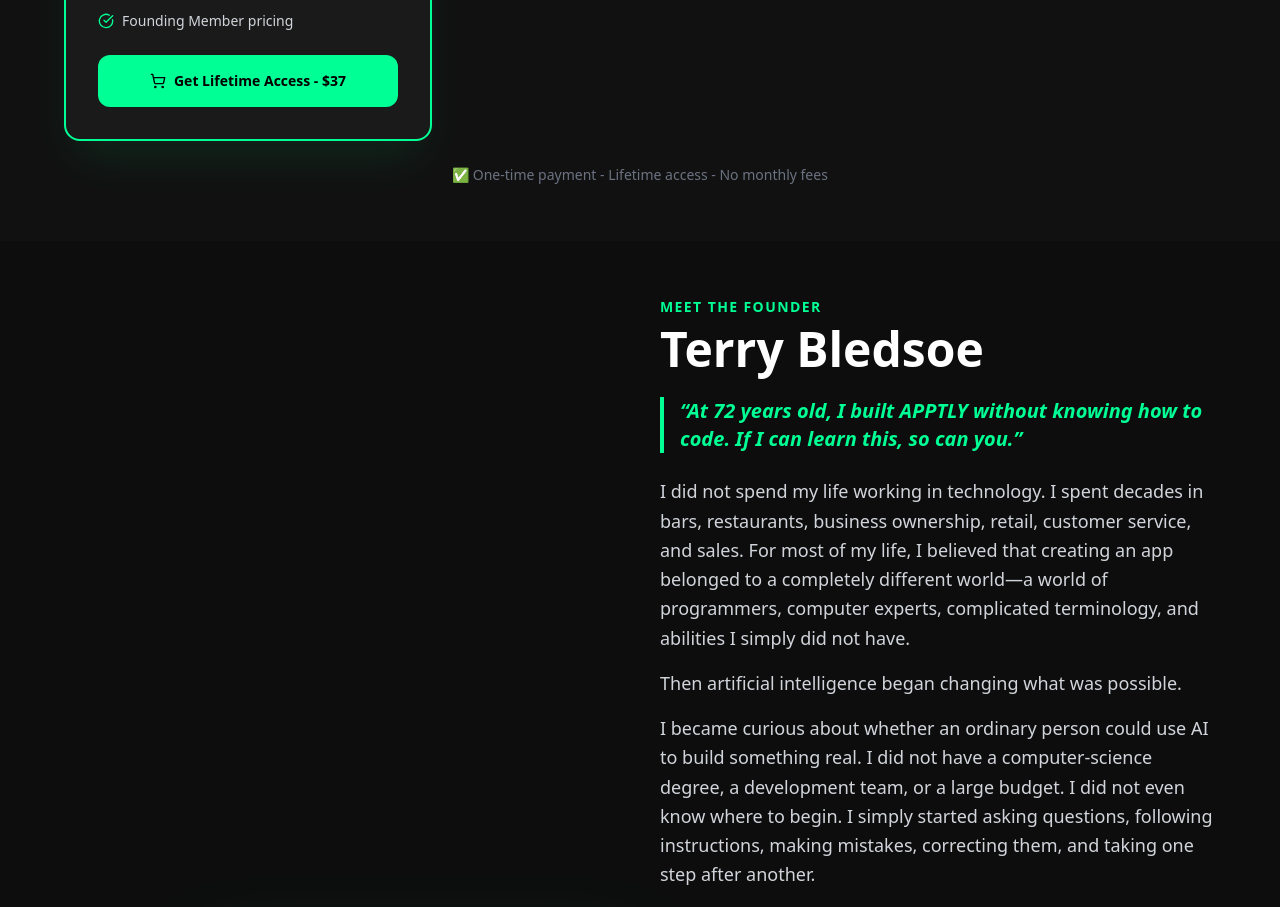
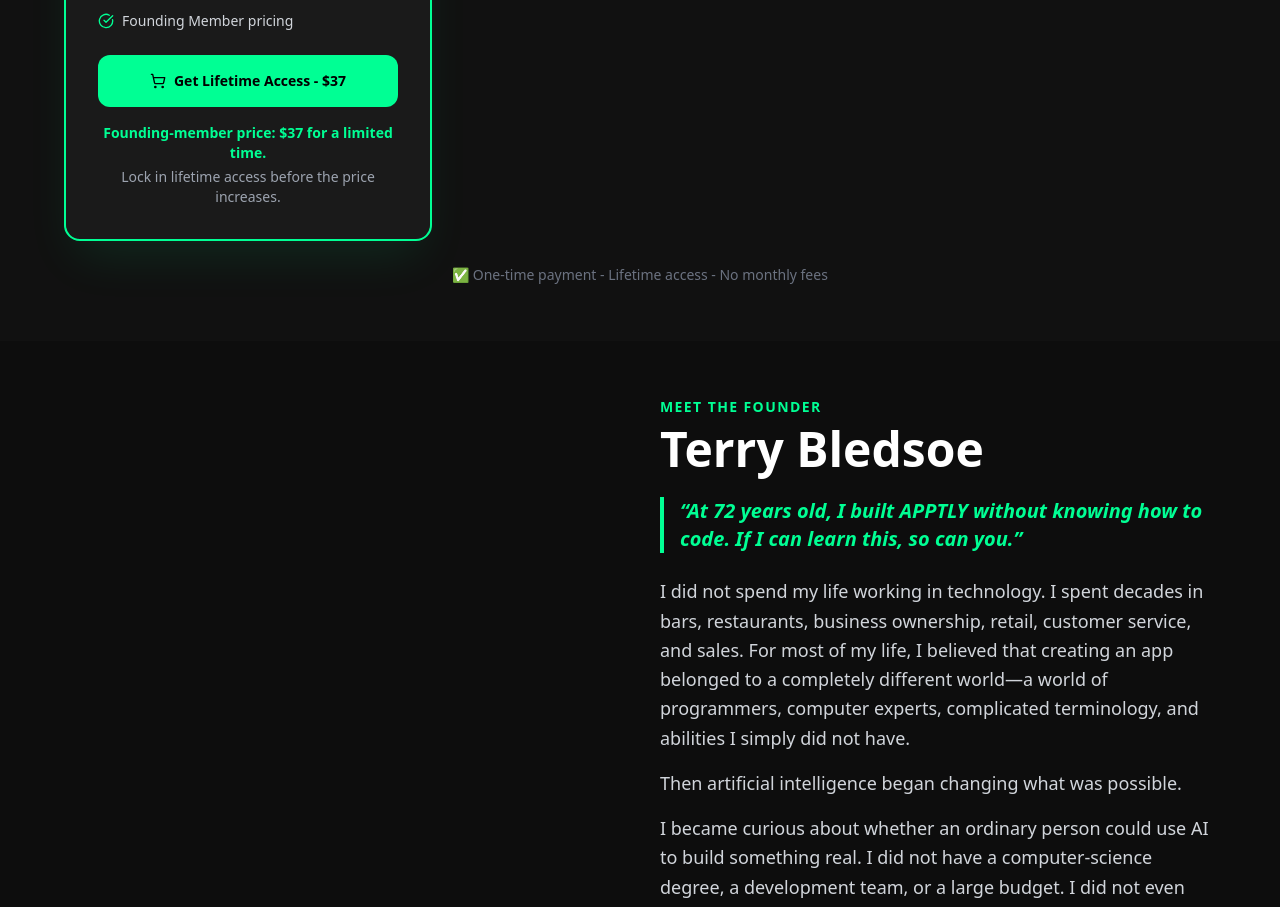
Before and after one commit to myapptly/apptly-website, a Next.js app: page / in a window 1280 px wide. Shown: the part 1805-2712 px from the top of the page. Built offline with nearby package versions, Linux system fonts and the light colour scheme.

Commit message:
Limited time founding price message

```diff
--- a/components/pricing.tsx
+++ b/components/pricing.tsx
@@ -87,6 +87,13 @@ export function Pricing() {
                 <ShoppingCart className="w-4 h-4" />
                 Get Lifetime Access - $37
               </a>
+              <p className="mt-4 text-center text-sm font-semibold text-[#00FF94]">
+  Founding-member price: $37 for a limited time.
+</p>
+
+<p className="mt-1 text-center text-sm text-gray-400">
+  Lock in lifetime access before the price increases.
+</p>
             </motion.div>
           ))}
         </div>
```
